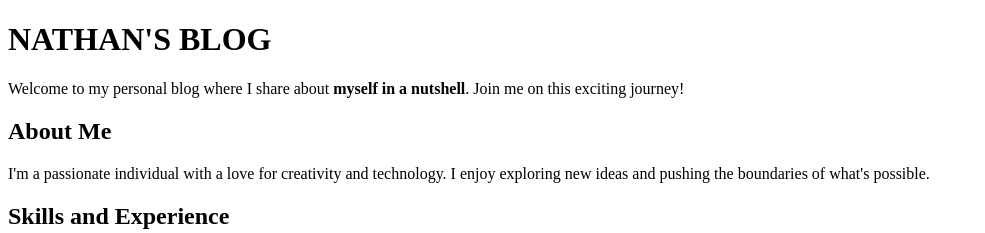
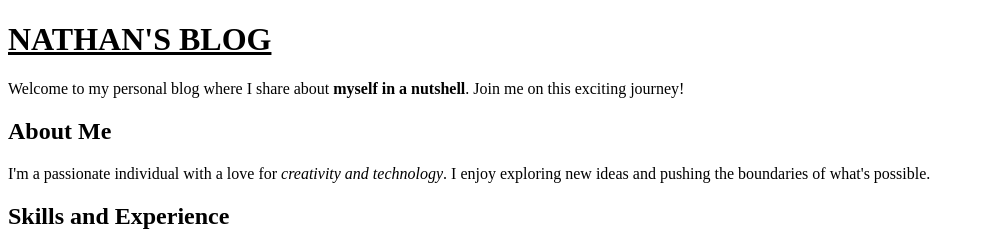
Before and after one commit to kibetnathan/MYBLOG, a plain HTML site: page index.html in a window 1280 px wide. Shown: the top 233 px of the page, without its empty margins (0-985 px from the left). Drawn offline with Linux system fonts and the light colour scheme.

Commit message:
format text

```diff
--- a/index.html
+++ b/index.html
@@ -6,10 +6,10 @@
     <title>My Blog</title>
 </head>
 <body>
-    <h1>NATHAN'S BLOG</h1>
+    <h1><u>NATHAN'S BLOG</u></h1>
     <p>Welcome to my personal blog where I share about <b>myself in a nutshell</b>. Join me on this exciting journey!</p>
     <h2>About Me</h2>
-    <p>I'm a passionate individual with a love for creativity and technology. I enjoy exploring new ideas and pushing the boundaries of what's possible.</p>
+    <p>I'm a passionate individual with a love for <i>creativity and technology</i>. I enjoy exploring new ideas and pushing the boundaries of what's possible.</p>
     <h2>Skills and Experience</h2>
     <p>I have a variety of skills despite how young I am, and I've had a little experience in some stuff too.</p>
     <h3>Skills</h3>
```
